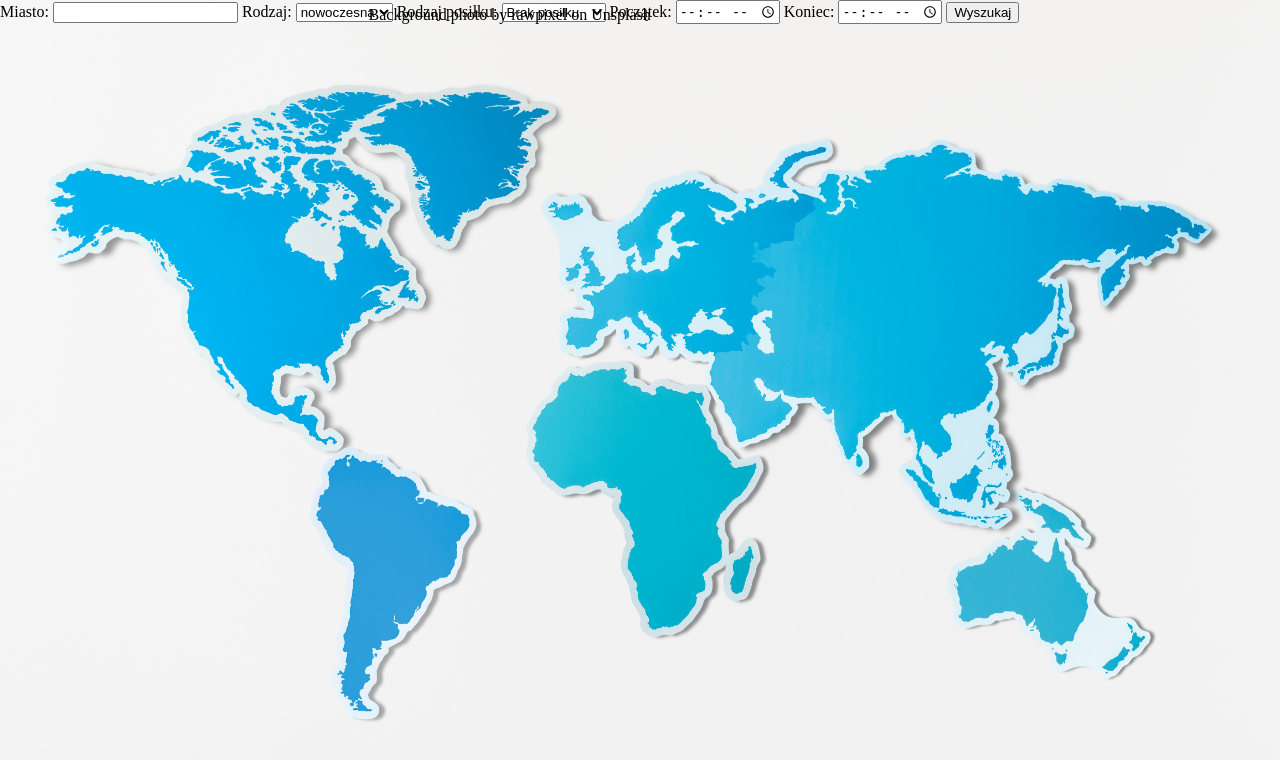
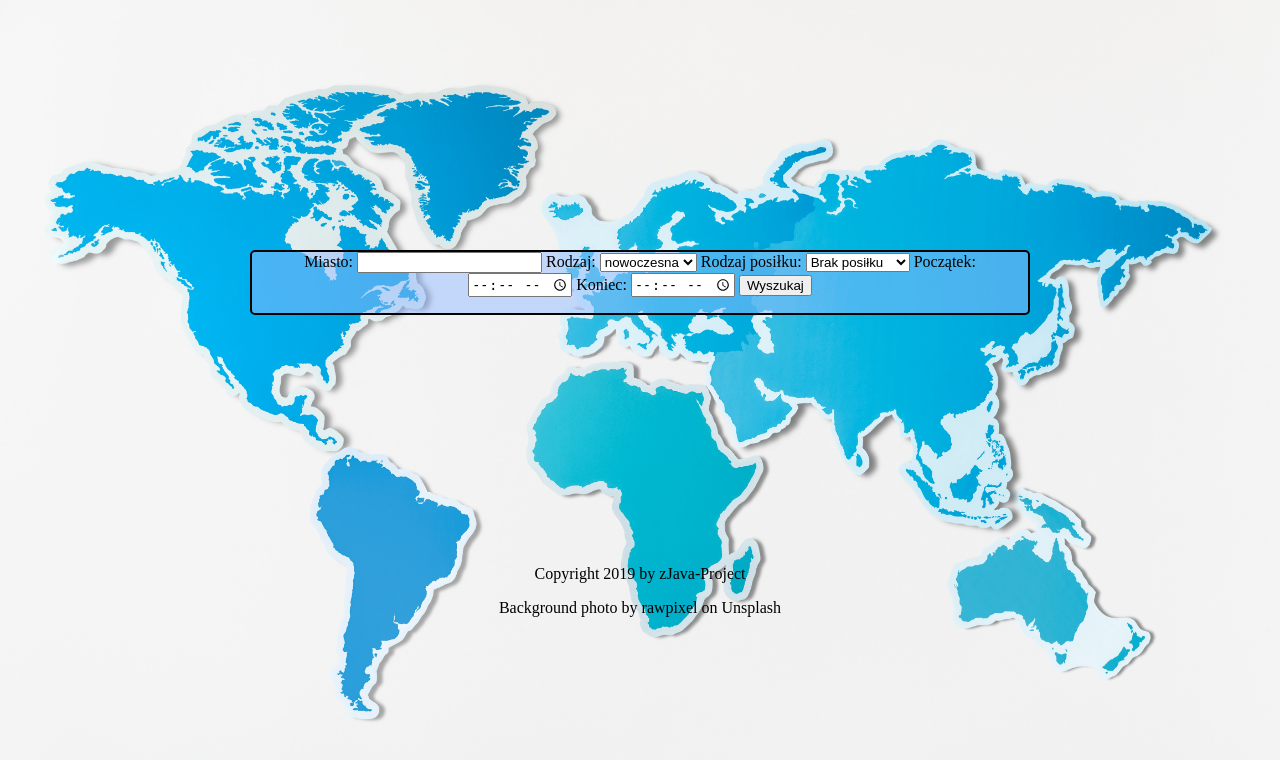
Before and after one commit to zJavaproject/BiteHack-2019, a PHP site: page / in a window 1280 px wide. Shown: the top 760 px of the page. Run offline with PHP 8.4, Linux system fonts and the light colour scheme.

Commit message:
Dodano zmiany w style.css

```diff
--- a/index.html
+++ b/index.html
@@ -15,6 +15,7 @@
 
         </header>
 
+        <div id="search-box">
             <div id="search">
                 <form action="get_data.php" method="get">
                     Miasto: <input type="text" name="miasto">
@@ -36,13 +37,11 @@
                     <input type="submit" value="Wyszukaj">
                 </form>
             </div>
-
-        <footer>
-            <div class="footer-box">
+        </div>
+    </div>
+    <div id="footer-box">
                 <p>Copyright 2019 by zJava-Project</p>
                 <p>Background photo by rawpixel on Unsplash</p>
             </div>
-        </footer>
-    </div>
 </body>
 </html>
--- a/style.css
+++ b/style.css
@@ -23,21 +23,35 @@ header{
 }
 
 #content {
-    position: absolute;
+    position: relative;
     text-align: center;
+    float: none;
+    display: block;
+}
+
+#search-box {
+    margin: 250px;
+    width: auto;
+    border: 2px black;
+    border-style: solid;
+    border-radius: 5px;
+    background-color: rgb(145, 187, 255, 0.5);
+    clear: both;
+    text-align: center;
+    width: auto;
 }
 
 #search {
-    margin: 0 auto;
-    border: 2px;
-    width: 100%;
     text-align: center;
-
+    clear: both;
 }
 
-.footer-box {
+#footer-box {
+    display: block;
     margin: auto;
     width: 100%;
-    position: absolute;
+    position: relative;
     bottom: 0;
+    clear: both;
+    text-align: center;
 }
```
Lines whose indentation alone changed are shown as unchanged.
